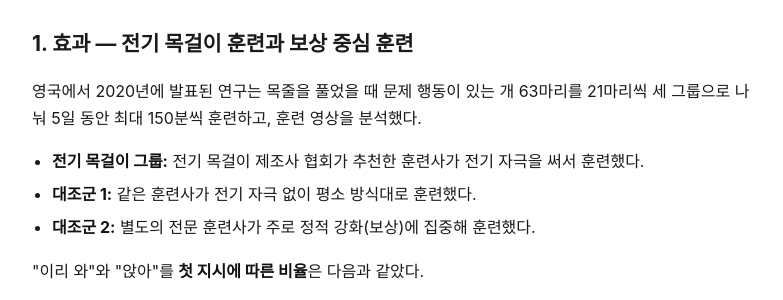
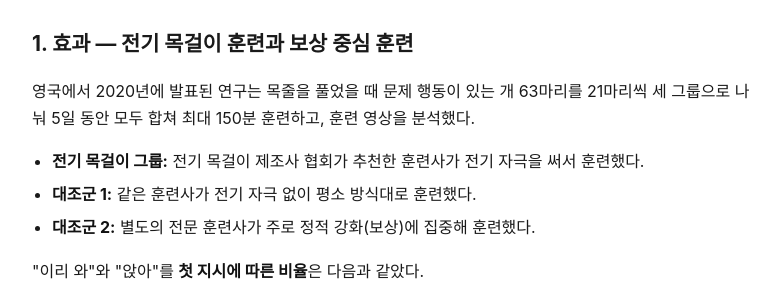
Before and after one commit to polystock/maearion.github.io, a Jekyll site: the page built from _docs/dog-training-reward-vs-aversive.html, in a window 1280 px wide and 900 px high. Shown: the part 362-662 px from the top of the window, without its empty margins (248-1031 px from the left). Built offline with Jekyll 4.4.1, drawn with Linux system fonts in a browser that asks for light colours.

Commit message:
[daily] 훈련 시간을 5일 합계 최대 150분으로 정정
외부 검수 지적 반영(China et al. 2020: up to 150 min of training over 5 days).

Co-Authored-By: Claude Opus 5.5 <noreply@anthropic.com>
Claude-Session: https://claude.ai/code/session_01AVvAELKDQvYX1iG3V1R11Z

```diff
--- a/_docs/dog-training-reward-vs-aversive.html
+++ b/_docs/dog-training-reward-vs-aversive.html
@@ -38,7 +38,7 @@ faq:
 <p class="meta">작성: 에카원 · 2026년 10월</p>
 
 <h2>1. 효과 — 전기 목걸이 훈련과 보상 중심 훈련</h2>
-<p>영국에서 2020년에 발표된 연구는 목줄을 풀었을 때 문제 행동이 있는 개 63마리를 21마리씩 세 그룹으로 나눠 5일 동안 최대 150분씩 훈련하고, 훈련 영상을 분석했다.</p>
+<p>영국에서 2020년에 발표된 연구는 목줄을 풀었을 때 문제 행동이 있는 개 63마리를 21마리씩 세 그룹으로 나눠 5일 동안 모두 합쳐 최대 150분 훈련하고, 훈련 영상을 분석했다.</p>
 <ul>
 <li><strong>전기 목걸이 그룹:</strong> 전기 목걸이 제조사 협회가 추천한 훈련사가 전기 자극을 써서 훈련했다.</li>
 <li><strong>대조군 1:</strong> 같은 훈련사가 전기 자극 없이 평소 방식대로 훈련했다.</li>
```
Also changed, not shown: _ops/evidence/dog-training-reward-vs-aversive.md (+2 -1 lines).
